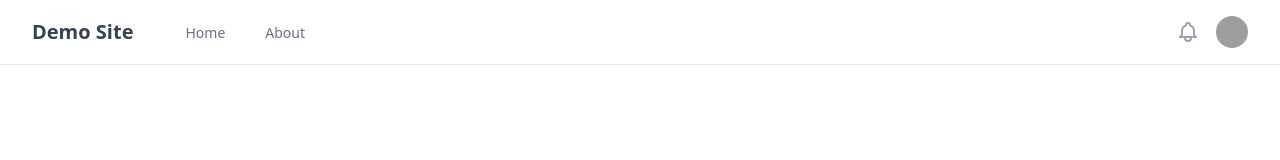
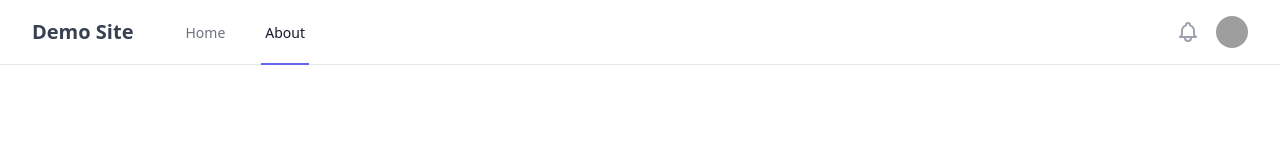
Before and after one commit to Poko56/nextjs-tailwind-starter-template, a Next.js app: page /about in a window 1280 px wide. Shown: the top 160 px of the page. Built offline with nearby package versions, Linux system fonts and the light colour scheme; grey boxes are pictures that could not be loaded; what @tailwindcss/typography would draw is missing.

Commit message:
style(header): 現在開いているページ用のスタイルを追加

```diff
--- a/src/components/Header.component.tsx
+++ b/src/components/Header.component.tsx
@@ -1,5 +1,6 @@
 import React, { useState } from "react"
 import Link from "next/link"
+import { useRouter } from "next/router"
 
 type LinkProps = {
   name: string
@@ -8,7 +9,7 @@ type LinkProps = {
 
 const GlobalMenuData = [
   { name: "Home", href: "/" },
-  { name: "About", href: "/about/" },
+  { name: "About", href: "/about" },
 ]
 
 const UserMenuData = [
@@ -20,6 +21,7 @@ const UserMenuData = [
 const Header: React.FC = () => {
   const [isSPMenuOpen, setSPMenuOpen] = useState(false)
   const [isUserMenuOpen, setUserMenuOpen] = useState(false)
+  const { pathname } = useRouter()
 
   const handleSPMenuClick = () => {
     setSPMenuOpen(!isSPMenuOpen)
@@ -42,13 +44,20 @@ const Header: React.FC = () => {
               </h1>
             </div>
             <div className="hidden sm:-my-px sm:ml-12 sm:flex sm:space-x-8">
-              {GlobalMenuData.map((item: LinkProps) => (
-                <Link href={item.href} key={item.href}>
-                  <a className="border-transparent text-gray-500 hover:border-gray-300 hover:text-gray-700 inline-flex items-center px-1 pt-1 border-b-2 text-sm font-medium">
-                    {item.name}
-                  </a>
-                </Link>
-              ))}
+              {GlobalMenuData.map((item: LinkProps) => {
+                let className =
+                  "inline-flex items-center px-1 pt-1 border-b-2 text-sm font-medium"
+                className +=
+                  item.href === pathname
+                    ? " border-indigo-500 text-gray-900"
+                    : " border-transparent text-gray-500 hover:border-gray-300 hover:text-gray-700"
+
+                return (
+                  <Link href={item.href} key={item.href}>
+                    <a className={className}>{item.name}</a>
+                  </Link>
+                )
+              })}
             </div>
           </div>
           <div className="hidden sm:ml-6 sm:flex sm:items-center">
```
